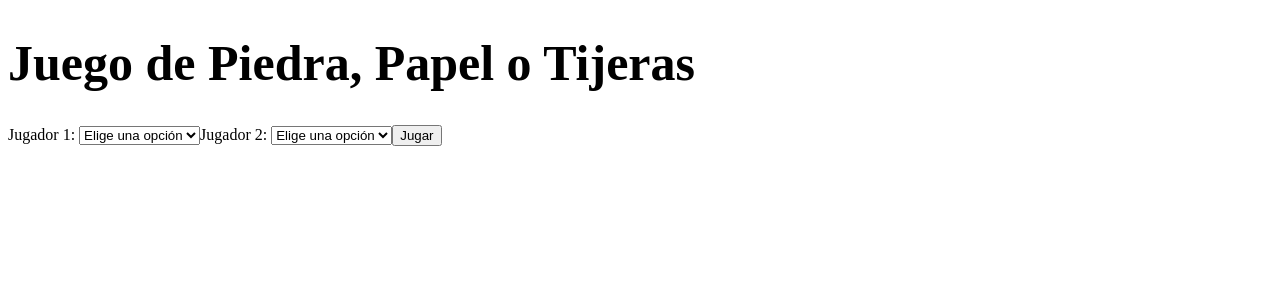
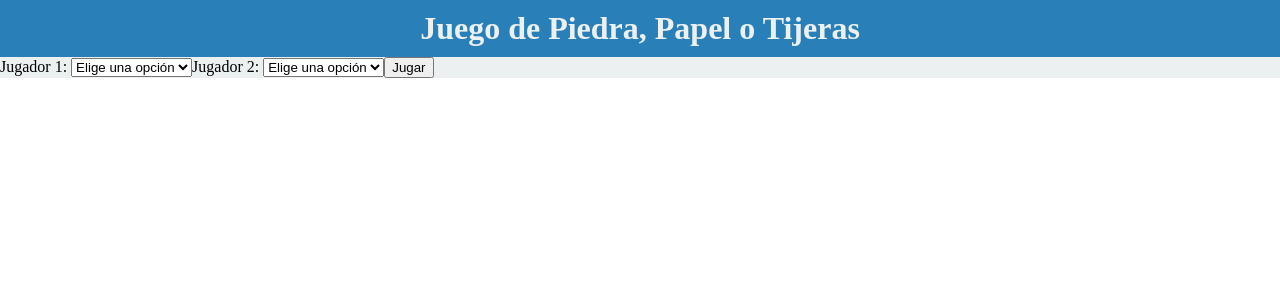
Before and after one commit to MateoMajlin/TP-Proyecto, a React (Create React App) app: page /juego/JuegoDosJugadores in a window 1280 px wide. Shown: the top 300 px of the page. Built offline with nearby package versions, Linux system fonts and the light colour scheme.

Commit message:
Update App.css

```diff
--- a/src/App.css
+++ b/src/App.css
@@ -1,47 +1,56 @@
-.body {
-  font-family: Arial, sans-serif;
+body {
+  margin: 0;
+}
+
+h1 {
   text-align: center;
+  background-color: #2980b9;
+  margin-top: 0;
+  margin-bottom: 0;
+  color: #ecf0f1;
+  padding: 10px;
+}
+
+div {
+  background: #ecf0f1;
+  margin: 0;
+}
+
+div.juego {
+  border: 5px solid #2c3e50;
+  background-color: #ecf0f1;
+  display: inline-block;
+  margin: 10px;
+  width: 150px;
+  height: 150px;
+  text-align: center;
+  overflow: hidden;
+  cursor: pointer;
+  transition: transform 0.3s, box-shadow 0.3s;
+}
+
+.juego img {
+  width: 100%;
+  height: auto;
+  display: block;
+  transition: transform 0.3s;
+}
+
+.juego:hover {
+  transform: scale(1.1);
+  box-shadow: 0 0 15px rgba(0, 0, 0, 0.3);
+}
+
+.etiqueta {
+  background-color: #7f8c8d;
+  margin-top: 0;
+  color: #ecf0f1;
+  padding: 5px;
 }
 
 .superior {
-  background-color: #3472cf;
-  overflow: hidden;
   display: flex;
   justify-content: space-between;
+  background-color: #2980b9;
+  padding: 10px;
 }
-
-.top {
-  float: left;
-  color: #f2f2f2;
-  text-align: center;
-  padding: 14px 16px;
-  text-decoration: none;
-}
-
-.top:hover {
-  background-color: #ddd;
-  color: black;
-}
-
-h1 {
-  font-size: 50px;
-}
-
-.etiqueta {
-  font-size: 30px;
-  margin: 20px 0;
-}
-
-.juego {
-  display: inline-block;
-  width: 30%;
-  margin: 0 1.5%;
-  border: 5px solid black;
-  border-radius: 10px;
-}
-
-.juego img {
-  width: 25%;
-  border-radius: 10px;
-  padding: auto;
-}
```
